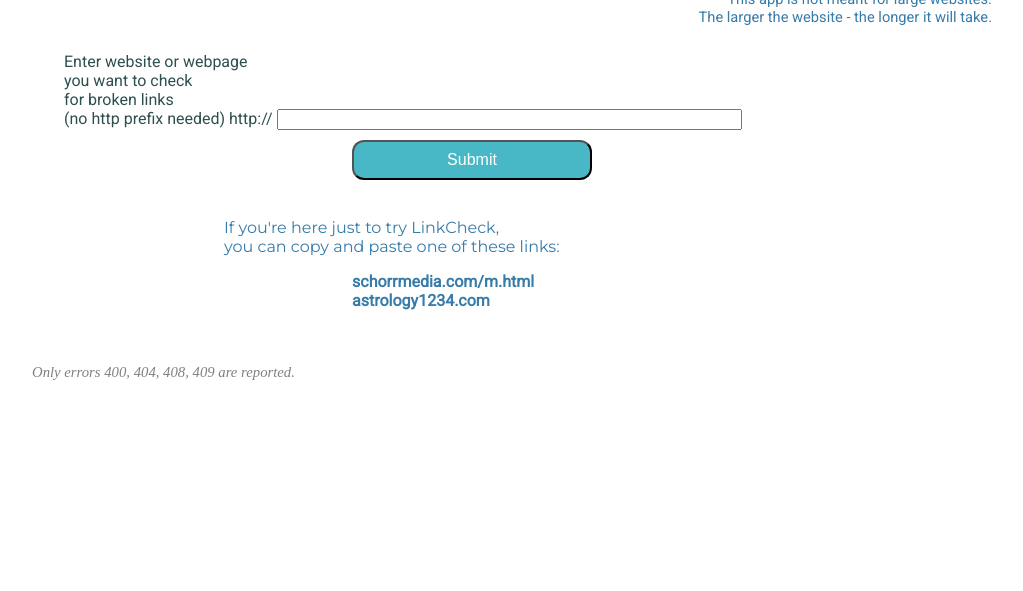
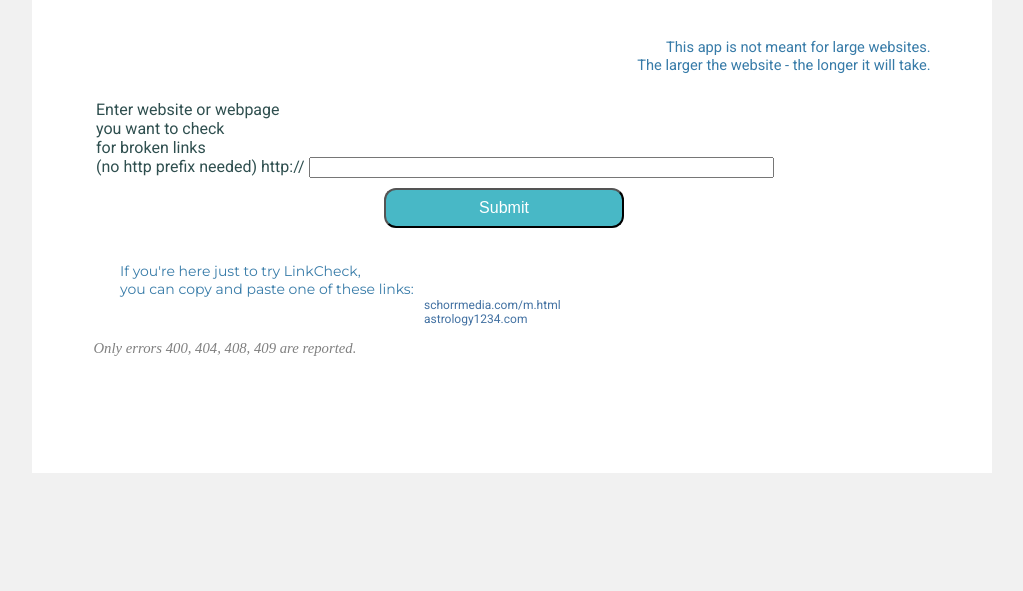
Before and after one commit to nmschorr/linkcheck, a Flask app: page / in a window 1280 px wide. Shown: the part 209-800 px from the top of the page, without its empty margins (128-1151 px from the left). Run offline with Flask 2, Linux system fonts and the light colour scheme.

Commit message:
Cosmetic changes.
Signed-off-by: nmschorr <nancyschorr@yahoo.com>

```diff
--- a/templates/index.html
+++ b/templates/index.html
@@ -1,6 +1,6 @@
 <!DOCTYPE html  PUBLIC "-//W3C//DTD HTML 4.01//EN" "http://www.w3.org/TR/html4/strict.dtd">
 
-<html lang="en-US">
+<html lang="en-US" style=" background: #f1f1f1!important; padding: 1rem;">
 <head profile="http://www.w3.org/2005/10/profile">
 <link rel="icon" type="image/png" href="http://schorrmedia.com/favicon.png">
 <link rel="shortcut icon" type="image/vnd.microsoft.icon" href="favicon.ico" >
@@ -14,9 +14,9 @@
 <link href="https://fonts.googleapis.com/css?family=Montserrat:700" rel="stylesheet">
 <link href="https://fonts.googleapis.com/css?family=Roboto" rel="stylesheet">
 <link href="https://fonts.googleapis.com/css?family=Yantramanav:800" rel="stylesheet">
-<title>&emsp;&emsp;&emsp;&emsp;&emsp;&emsp;&emsp;&emsp;
-        &ensp;&ensp;&emsp;&emsp;&emsp;&emsp;&ensp;Welcome to LinkCheck</title>
+<title>&emsp;LinkCheck</title>
 <style>
+
 #container {
   height: 170px;
     width: 100%;
@@ -57,8 +57,9 @@ padding-top:5px;
 </head>
 
 <body>
-<!--<div class="box2">Welcome to LinkCheck</div>-->
 
+
+<div style="border-width: 2em; border-style: solid; border-color:white;   z-index:9; ">
 
 <div id="container">
 
@@ -73,7 +74,7 @@ padding-top:5px;
 
 
 <div style="text-align: right; font-family: Roboto, sans-serif;  font-size: 11pt;
-    font-style:bold; color: #377ba8; padding-top:2em; ">
+    font-style:bold; color: #377ba8; padding-top:2em;padding-right:2em; ">
     This app is not meant for large websites.  <br>
     The larger the website - the longer it will take.<br> &emsp;<br>
 </div>
@@ -97,27 +98,25 @@ you want to check <br>
 </form>
 
 
-<div style="padding-left:12em; padding-top:2em; color:#377ba8;font-family: Montserrat, sans-serif;" >
+<div style="padding-left:4em; padding-top:2em; color:#377ba8;
+           font-family: Montserrat, sans-serif;font-size:14px;font-style:bold" >
 
     If you're here just to try LinkCheck, <br>you can copy and paste one of these links:<br></div>
-<div  style="padding-left:20em; color:#4271A2; ">
-<h4 style="font-family: Roboto, sans-serif;">
+<div  style="padding-left: 30em; color: #4271A2; padding-top:0em; z-index:93; font-family:
+    Roboto, sans-serif; font-size:12px; ">
     schorrmedia.com/m.html<br>
         astrology1234.com<br></h4>
 <br>
 </div>
 
 
-<div style="text-align:center; padding-top:1em; font-style:italic; font-size: 120%; color:purple;font-family: Montserrat, sans-serif;">
-
-
-
-</div>
-<div style="text-align:left;  font-style:italic; font-size: 92%; color:grey;">Only errors 400, 404, 408, 409 are reported.
+<div style="text-align:left;  font-style:italic; font-size: 92%; color:grey; padding-left:2em; ">
+    Only errors 400, 404, 408, 409 are reported.
 </div>
 <p> &nbsp; </p><p>   &nbsp;</p>
+</div>
+</div>
 </body>
-
 <head>
 <meta http-equiv="Cache-Control" content="no-cache" >
 <meta http-equiv="Pragma" content="no-cache" >
```
